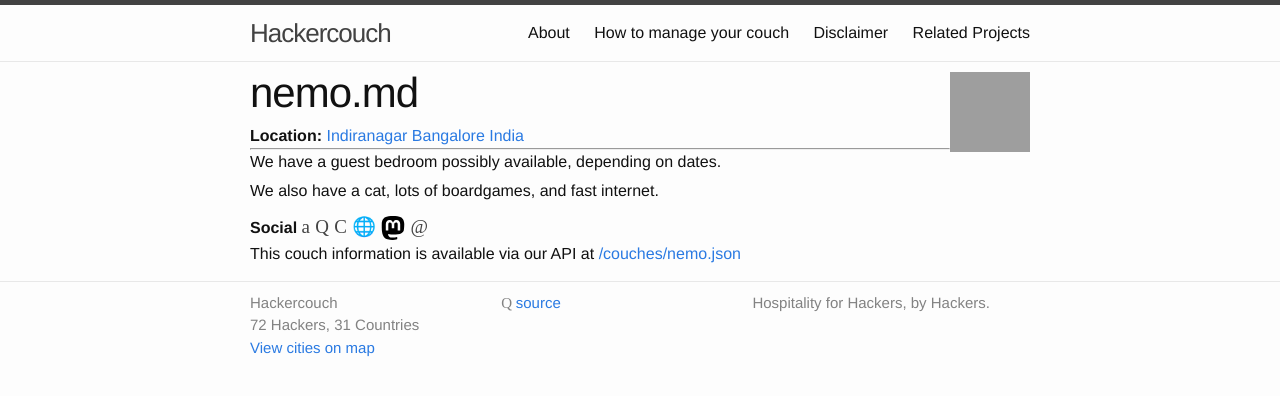
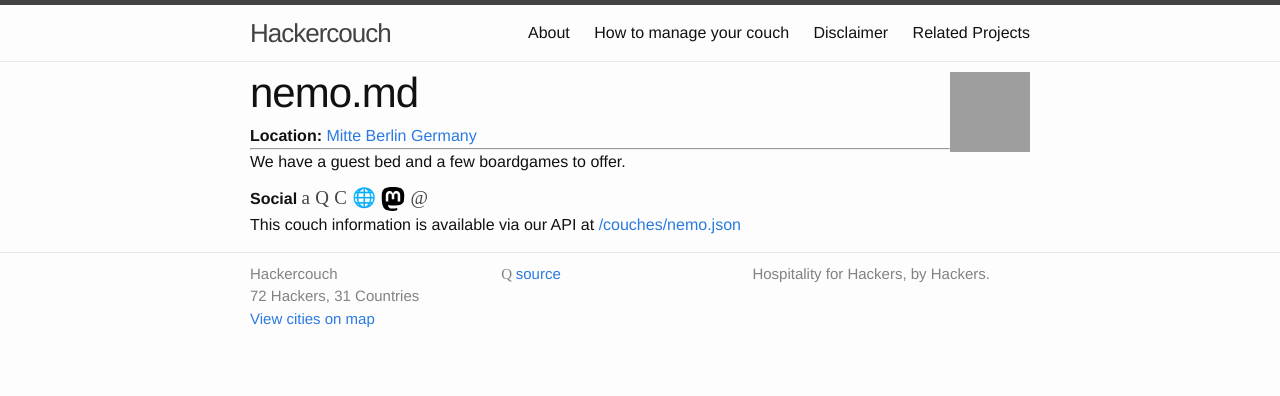
Before and after one commit to hackercouch/hackercouch, a Jekyll site: the page built from _couches/nemo.md, in a window 1280 px wide, cut to the strip 0-396 px from the top of the page. Built offline with Jekyll 4.4.1, drawn with Linux system fonts in a browser that asks for light colours; some web fonts are replaced; grey boxes are pictures that could not be loaded.

Commit message:
Update nemo.md (#313)
https://captnemo.in/blog/2025/12/12/berlin/

Still have the place in Bangalore, but don't wanna maintain 2 couch pages so editing this.

```diff
--- a/_couches/nemo.md
+++ b/_couches/nemo.md
@@ -5,11 +5,9 @@
 email: me@captnemo.in
 website: https://captnemo.in
 reddit: vim_vs_emacs
-city: Bangalore
-country: IN
-region: Indiranagar
+city: Berlin
+country: DE
+region: Mitte
 ---
 
-We have a guest bedroom possibly available, depending on dates.
-
-We also have a cat, lots of boardgames, and fast internet.
+We have a guest bed and a few boardgames to offer.
```
